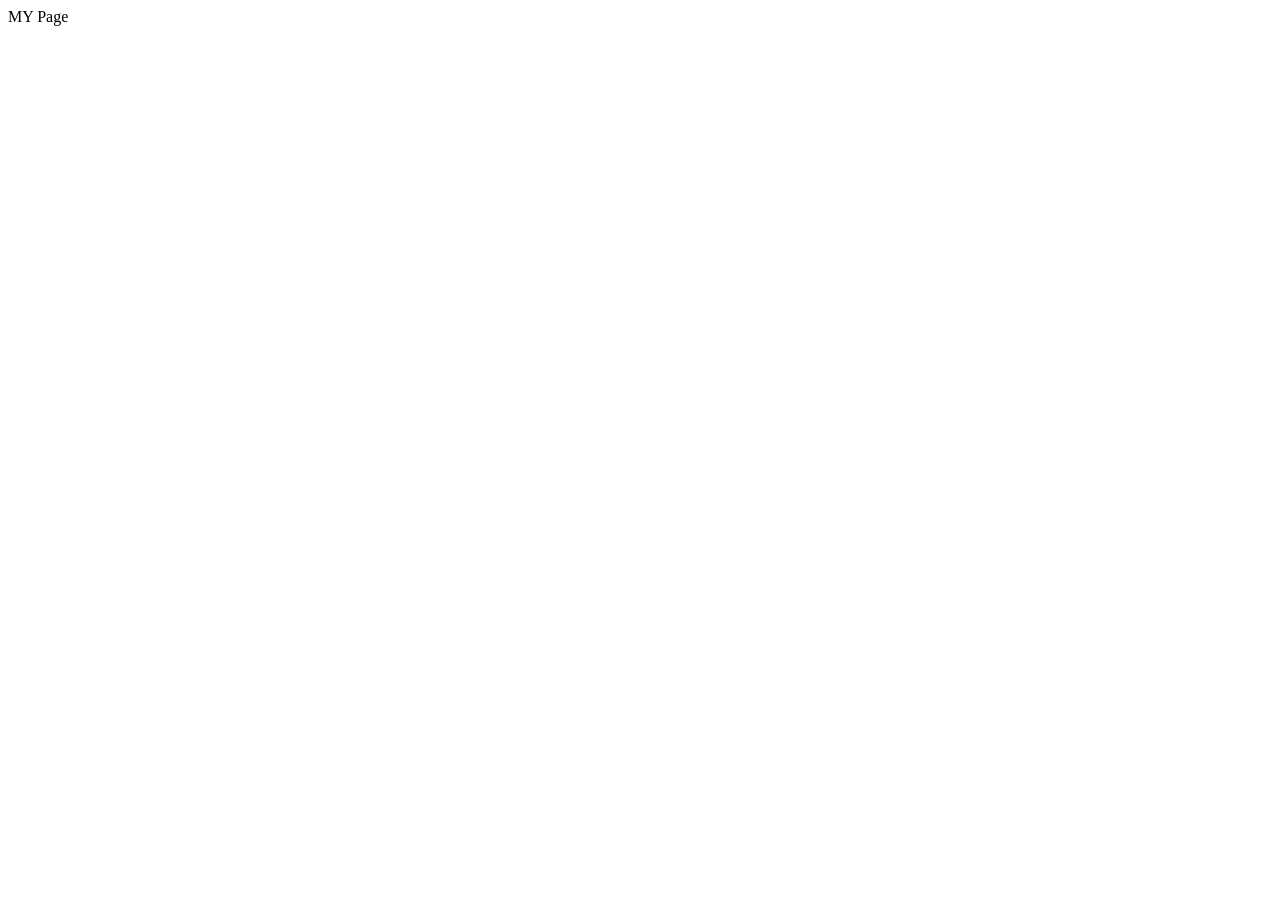
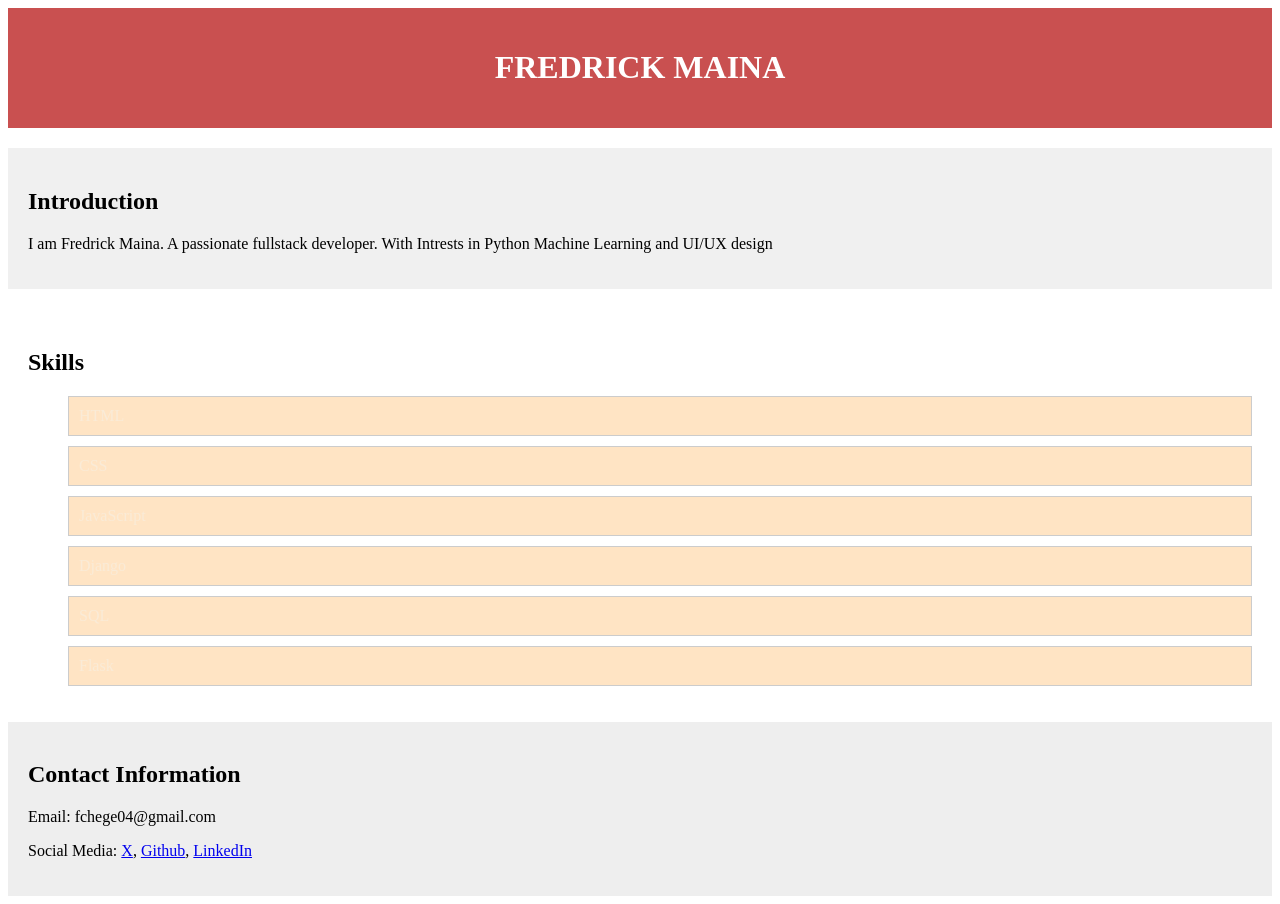
Before and after one commit to fred-maina/Web-Technologies, a plain HTML site: page index.html in a window 1280 px wide. Before the commit the page ends 800 px from the top, so only its background shows below. Drawn offline with Linux system fonts and the light colour scheme.

Commit message:
css practice

```diff
--- a/index.html
+++ b/index.html
@@ -1,11 +1,39 @@
 <!DOCTYPE html>
 <html lang="en">
 <head>
-    <meta charset="UTF-8">
-    <meta name="viewport" content="width=device-width, initial-scale=1.0">
-    <title>Portofolio</title>
+<meta charset="UTF-8">
+<meta name="viewport" content="width=device-width, initial-scale=1.0">
+<title>Your Website</title>
+<link rel="stylesheet" href="styles.css">
 </head>
 <body>
-    MY Page
+
+<header>
+  <h1>FREDRICK MAINA</h1>
+</header>
+
+<section class="introduction">
+  <h2>Introduction</h2>
+  <p>I am Fredrick Maina. A passionate fullstack developer. With Intrests in Python Machine Learning and UI/UX design</p>
+</section>
+
+<section class="skills">
+  <h2>Skills</h2>
+  <ul>
+    <li>HTML</li>
+    <li>CSS</li>
+    <li>JavaScript</li>
+    <li>Django</li>
+    <li>SQL</li>
+    <li>Flask</li>
+  </ul>
+</section>
+
+<section class="contact">
+  <h2>Contact Information</h2>
+  <p>Email: fchege04@gmail.com</p>
+  <p>Social Media: <a href="https://twitter.com/Fred__Maina">X</a>, <a href="https://github.com/fred-maina">Github</a>, <a href="https://www.linkedin.com/in/fredmaina/">LinkedIn</a></p>
+</section>
+
 </body>
 </html>
--- /dev/null
+++ b/styles.css
@@ -0,0 +1,42 @@
+header {
+    background-color: #c95050;
+    padding: 20px;
+    color: #fff;
+    text-align: center;
+  }
+
+  .introduction {
+    background-color: #f0f0f0;
+    margin: 20px 0;
+    padding: 20px;
+  }
+
+  .skills {
+    padding: 20px;
+  }
+  .skills ul {
+    list-style: none;
+  }
+  .skills li {
+    border: 1px solid #ccc;
+    padding: 10px;
+    margin-bottom: 10px;
+    background-color: bisque;
+    color: antiquewhite;
+  }
+
+  .contact {
+    background-color: #eee;
+    padding: 20px;
+  }
+
+  @media (max-width: 768px) {
+    /* Adjust padding for smaller screens */
+    header, .introduction, .skills, .contact {
+      padding: 10px;
+    }
+    /* Adjust margins for smaller screens */
+    .introduction {
+      margin: 10px 0;
+    }
+  }
--- a/week3_assignment/styles.css
+++ b/week3_assignment/styles.css
@@ -46,7 +46,7 @@ input[type="radio"] {
 
 input[type="submit"],
 input[type="button"] {
-    background-color: #4CAF50;
+    background-color: #239633;
     color: white;
     padding: 10px 20px;
     border: none;
@@ -64,5 +64,3 @@ input[type="submit"] {
     float: left;
     margin-right: 10px;
 }
-
-</style>
```
Also changed, not shown: week3_assignment/forms.html (+1 -1 lines).
